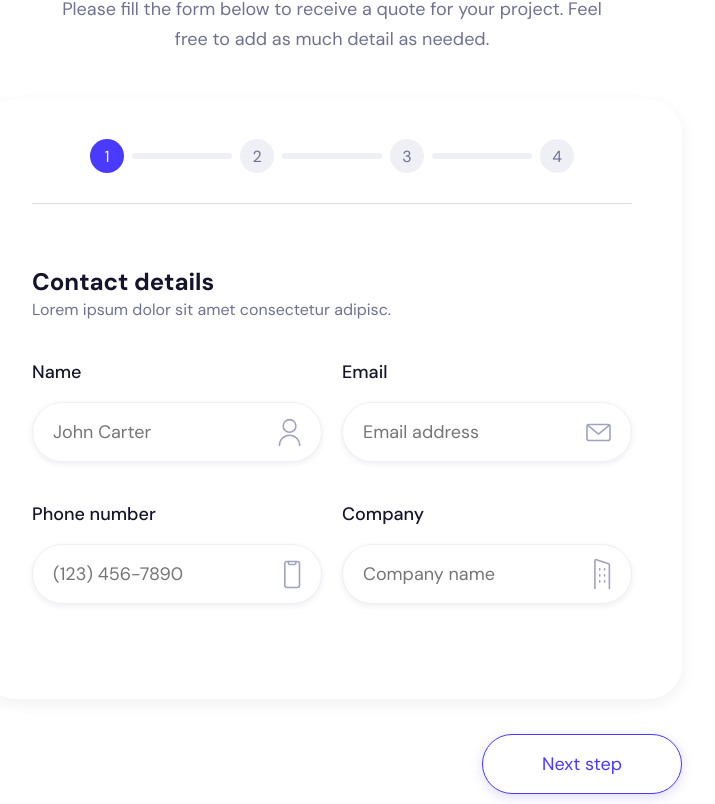
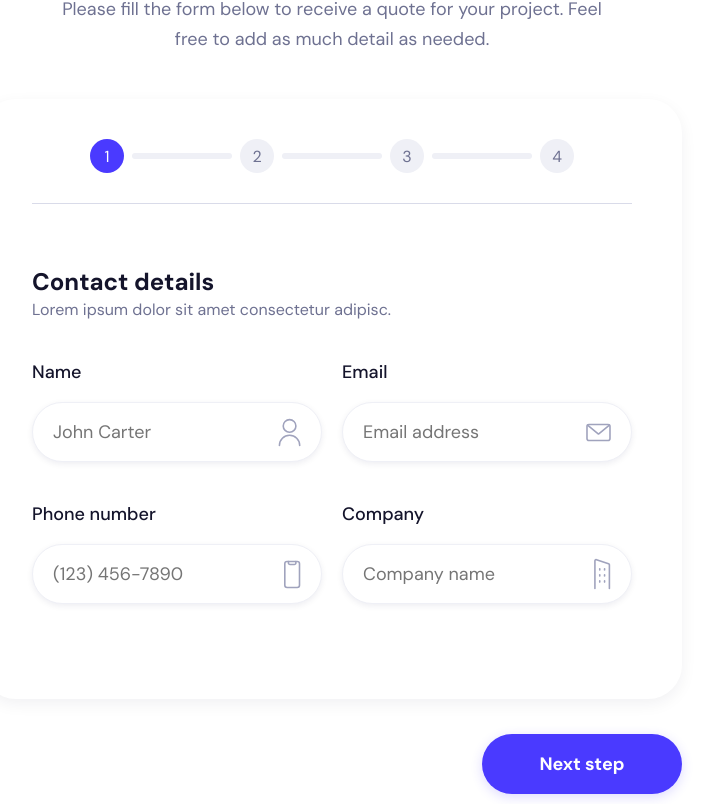
Before and after one commit to barbosadiego/multi-step-form, a React (Create React App) app: page /step_one in a window 1280 px wide. Shown: the part 172-976 px from the top of the page, without its empty margins (308-1023 px from the left). Built offline with nearby package versions, Linux system fonts and the light colour scheme.

Commit message:
fix filled prop attribute

```diff
--- a/src/pages/StepFour.jsx
+++ b/src/pages/StepFour.jsx
@@ -49,7 +49,7 @@ const StepFour = () => {
           steps, and if all is okay, submit your message to receive a project
           quote in 24 - 48 hours.
         </p>
-        <LinkButton onClick={handleClick} fill>
+        <LinkButton onClick={handleClick} filled>
           Submit
         </LinkButton>
       </StyledContent>
--- a/src/pages/StepOne.jsx
+++ b/src/pages/StepOne.jsx
@@ -90,7 +90,7 @@ const StepOne = () => {
       </StyledContent>
       <StepControl reverse>
         <Link to="/step_two" onClick={handleSubmit}>
-          <LinkButton fill>Next step</LinkButton>
+          <LinkButton filled>Next step</LinkButton>
         </Link>
       </StepControl>
     </>
--- a/src/pages/StepThree.jsx
+++ b/src/pages/StepThree.jsx
@@ -65,7 +65,7 @@ const StepThree = () => {
           <LinkButton>Previous step</LinkButton>
         </Link>
         <Link to="/step_four" onClick={handleSubmit}>
-          <LinkButton fill>Next step</LinkButton>
+          <LinkButton filled>Next step</LinkButton>
         </Link>
       </StepControl>
     </div>
--- a/src/pages/StepTwo.jsx
+++ b/src/pages/StepTwo.jsx
@@ -65,7 +65,7 @@ const StepTwo = () => {
           <LinkButton>Previous step</LinkButton>
         </Link>
         <Link to="/step_three" onClick={handleSubmit}>
-          <LinkButton fill>Next step</LinkButton>
+          <LinkButton filled>Next step</LinkButton>
         </Link>
       </StepControl>
     </div>
```
